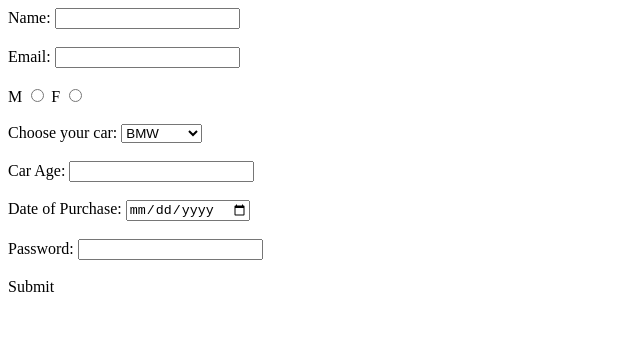
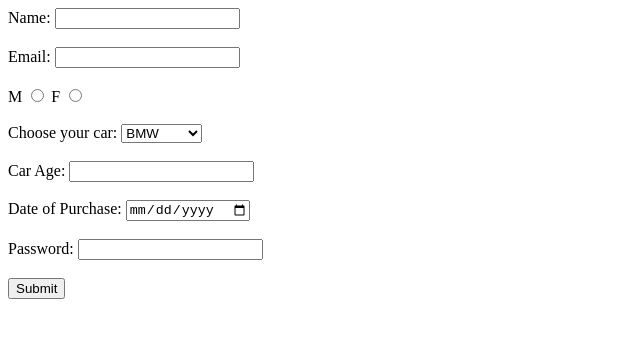
Before and after one commit to acciojob/car-insurance-form-BhavikaU, a website: page main.html in a window 1280 px wide. Shown: the whole page, without its empty margins (0-640 px from the left). Drawn offline with Linux system fonts and the light colour scheme.

Commit message:
created a submission

```diff
--- a/main.html
+++ b/main.html
@@ -39,7 +39,7 @@
 	   <label for="password">Password: </label>
 	   <input type="password" id="password" required>
 	   <br><br>
-	  <buttontype="submit">Submit</button>
+	  <button type="submit">Submit</button>
    </form>
 
 
```
